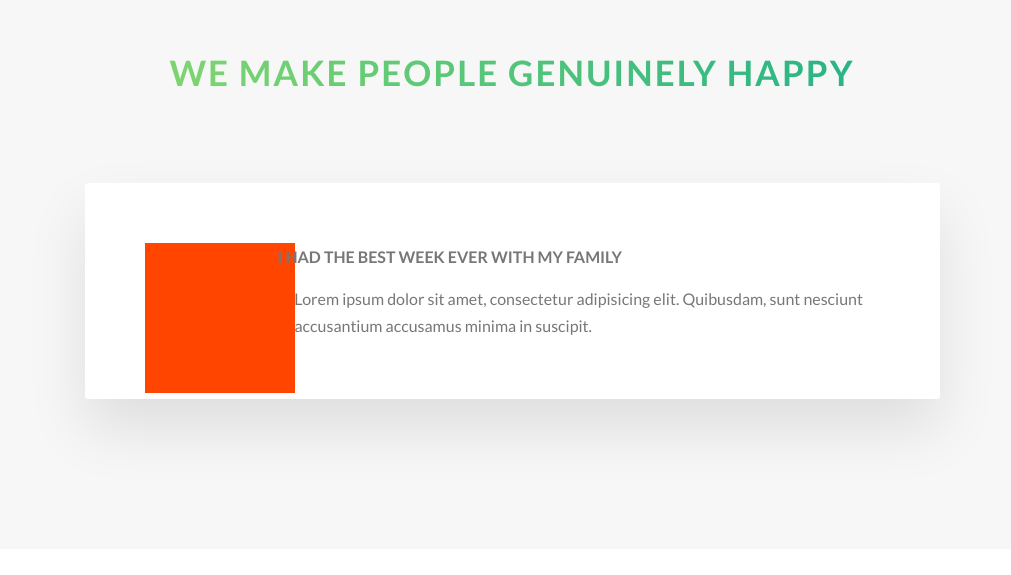
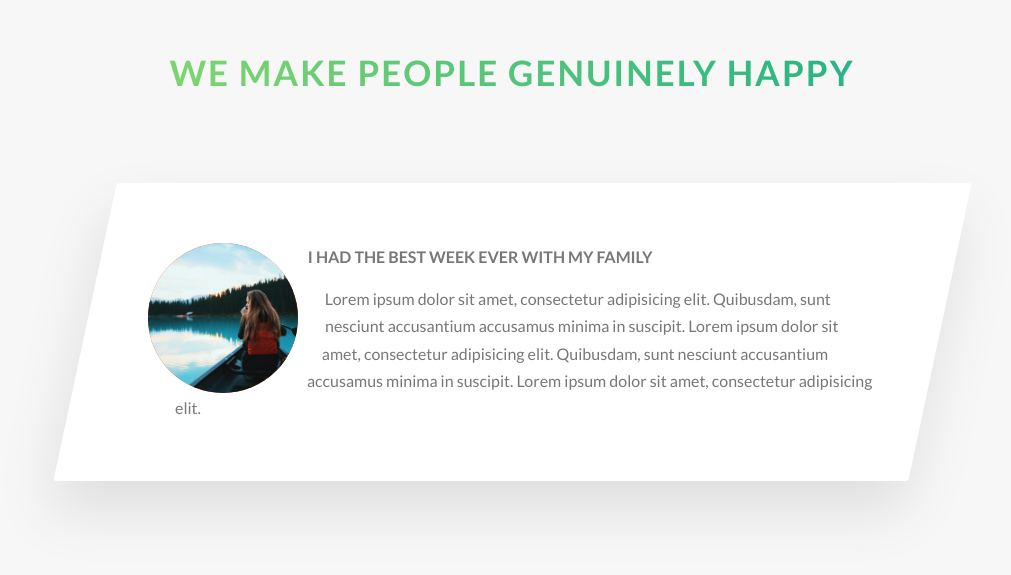
Before and after one commit to Super-robbin/Natours, a website: page index.html in a window 1280 px wide. Shown: the part 3414-3989 px from the top of the page, without its empty margins (128-1139 px from the left). Drawn offline with Linux system fonts and the light colour scheme.

Commit message:
First part complete

```diff
--- a/index.html
+++ b/index.html
@@ -255,7 +255,14 @@
         </div>
         <div class="row">
           <div class="story">
-            <figure class="story__shape"></figure>
+            <figure class="story__shape">
+              <img
+                src="img/nat-8.jpg"
+                alt="Person on a tour"
+                class="story__img"
+              />
+              <figcaption class="story__caption">Mary Smith</figcaption>
+            </figure>
             <div class="story__text">
               <h3 class="heading-tertiary u-margin-bottom-small">
                 I had the best week ever with my family
@@ -263,7 +270,10 @@
               <p>
                 Lorem ipsum dolor sit amet, consectetur adipisicing elit.
                 Quibusdam, sunt nesciunt accusantium accusamus minima in
-                suscipit.
+                suscipit. Lorem ipsum dolor sit amet, consectetur adipisicing
+                elit. Quibusdam, sunt nesciunt accusantium accusamus minima in
+                suscipit. Lorem ipsum dolor sit amet, consectetur adipisicing
+                elit.
               </p>
             </div>
           </div>
--- a/sass/components/_story.scss
+++ b/sass/components/_story.scss
@@ -1,11 +1,17 @@
 .story {
   width: 75%;
   margin: 0 auto;
-    box-shadow: 0 3rem 6rem rgba($color-black, .1);
+  box-shadow: 0 3rem 6rem rgba($color-black, 0.1);
   background-color: $color-white;
   border-radius: 3px;
   padding: 6rem;
+  padding-left: 9rem;
   font-size: $default-font-size;
+  // 1 - The transform property is used to skew the element to the left.
+  // 2 - We then use the & > * selector to select all the direct children of the .story class and skew them back to the right.
+  // 3 - However we can't use more than 1 transform on the same element, so we have to select individual children and apply the skew to them,
+  // both to shape and to text manually.
+  transform: skewX(-12deg);
 
   &__shape {
     width: 15rem;
@@ -14,12 +20,28 @@
     float: left;
     -webkit-shape-outside: circle(50% at 50% 50%);
 
-        // Shape outside property is used to wrap text around the shape, similar to clip-path property,
-        // here we use circle() function to create a circle shape.
+    // Shape outside property is used to define how the text should float around the element,
+    // Clip-path property create the actual circle shape.
+
+    // Here we use circle() function to create a circle shape.
     // 50% is the radius of the circle, so in this case half of the height and half of the width of the element.
     // 50% 50% is the position of the circle, so in this case the center of the element.
-        // In order to work, the element must be floated, so the text can wrap around it.
+    // IMPORTANT: In order to work, the element must be floated, so the text can wrap around it and defined dimensions (width and height).
     // The -webkit- prefix is used for Safari, as it doesn't support the shape-outside property without it.
     shape-outside: circle(50% at 50% 50%);
+    -webkit-clip-path: circle(50% at 50% 50%);
+    clip-path: circle(50% at 50% 50%);
+
+    // The translate property is used to move the element to the left, so the text can wrap around it.
+    transform: translate(-3rem) skewX(12deg);
+  }
+
+  &__img {
+    // We have to give the image a height of 100% to make it fill the entire shape.
+    height: 100%;
+  }
+
+  &__text {
+    transform: skewX(12deg);
   }
 }
```
Also changed, not shown: css/style.css. Lines whose indentation alone changed are shown as unchanged.
